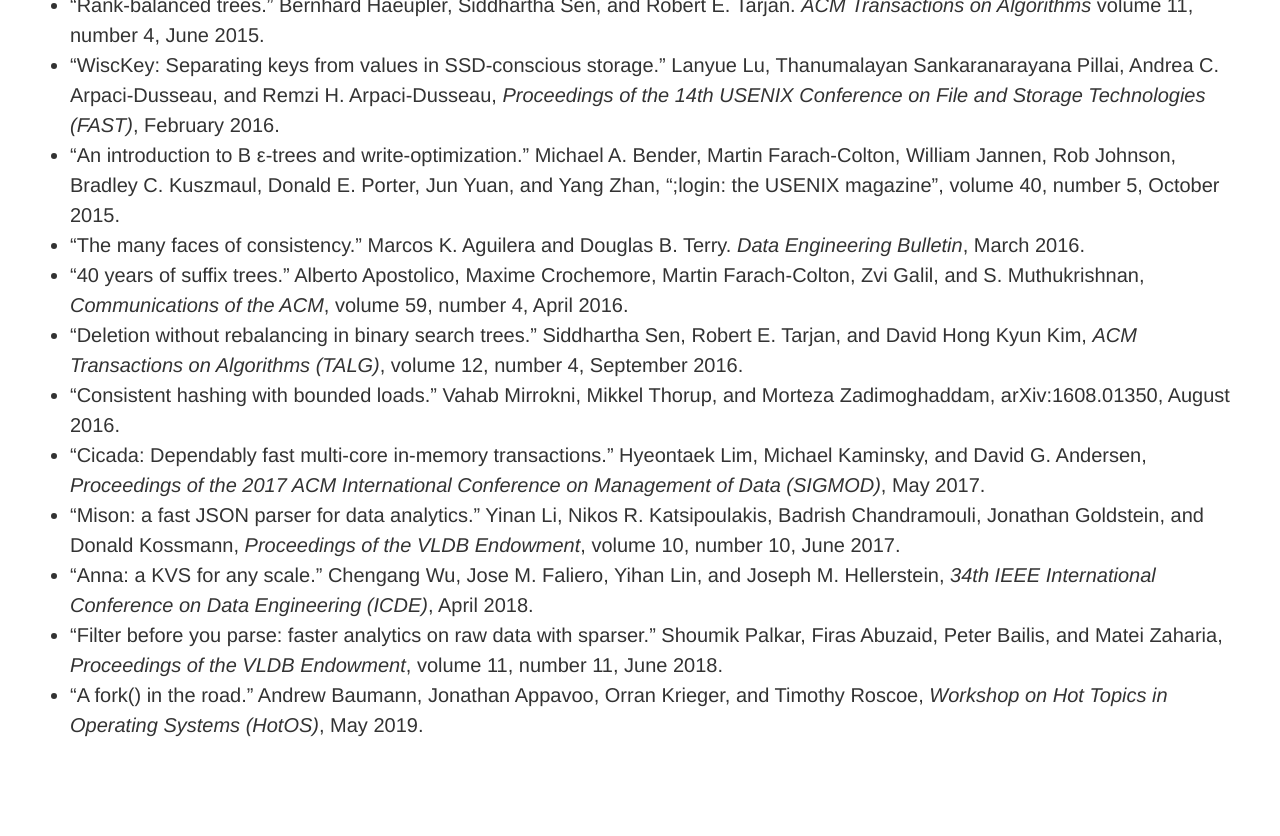
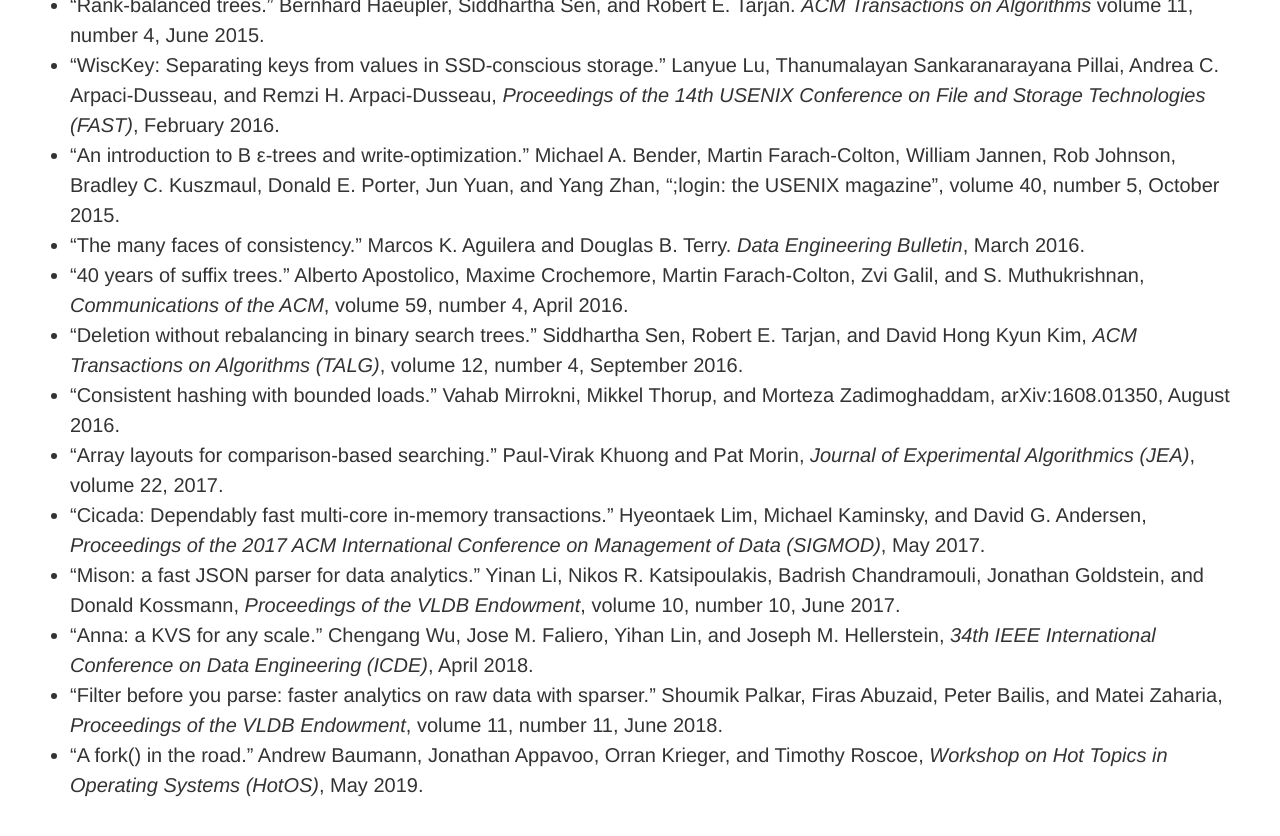
Before and after one commit to mspiegel/mspiegel.github.com, a Jekyll site: the page built from canon.md, in a window 1280 px wide and 900 px high, scrolled down 8820 px. Shown: the top 836 px of the window. Built offline with Jekyll 4.4.1, drawn with Linux system fonts in a browser that asks for light colours.

Commit message:
Add "Array layouts for comparison-based searching"

```diff
--- a/canon.md
+++ b/canon.md
@@ -196,6 +196,7 @@ Michael Eisenberg.  University of Colorado.
 * "40 years of suffix trees." Alberto Apostolico, Maxime Crochemore, Martin Farach-Colton, Zvi Galil, and S. Muthukrishnan, _Communications of the ACM_, volume 59, number 4, April 2016.
 * "Deletion without rebalancing in binary search trees." Siddhartha Sen, Robert E. Tarjan, and David Hong Kyun Kim, _ACM Transactions on Algorithms (TALG)_, volume 12, number 4, September 2016.
 * "Consistent hashing with bounded loads." Vahab Mirrokni, Mikkel Thorup, and Morteza Zadimoghaddam, arXiv:1608.01350, August 2016.
+* "Array layouts for comparison-based searching." Paul-Virak Khuong and Pat Morin, _Journal of Experimental Algorithmics (JEA)_, volume 22, 2017.
 * "Cicada: Dependably fast multi-core in-memory transactions." Hyeontaek Lim, Michael Kaminsky, and David G. Andersen, _Proceedings of the 2017 ACM International Conference on Management of Data (SIGMOD)_, May 2017.
 * "Mison: a fast JSON parser for data analytics." Yinan Li, Nikos R. Katsipoulakis, Badrish Chandramouli, Jonathan Goldstein, and Donald Kossmann, _Proceedings of the VLDB Endowment_, volume 10, number 10, June 2017.
 * "Anna: a KVS for any scale." Chengang Wu, Jose M. Faliero, Yihan Lin, and Joseph M. Hellerstein, _34th IEEE International Conference on Data Engineering (ICDE)_, April 2018.
```
